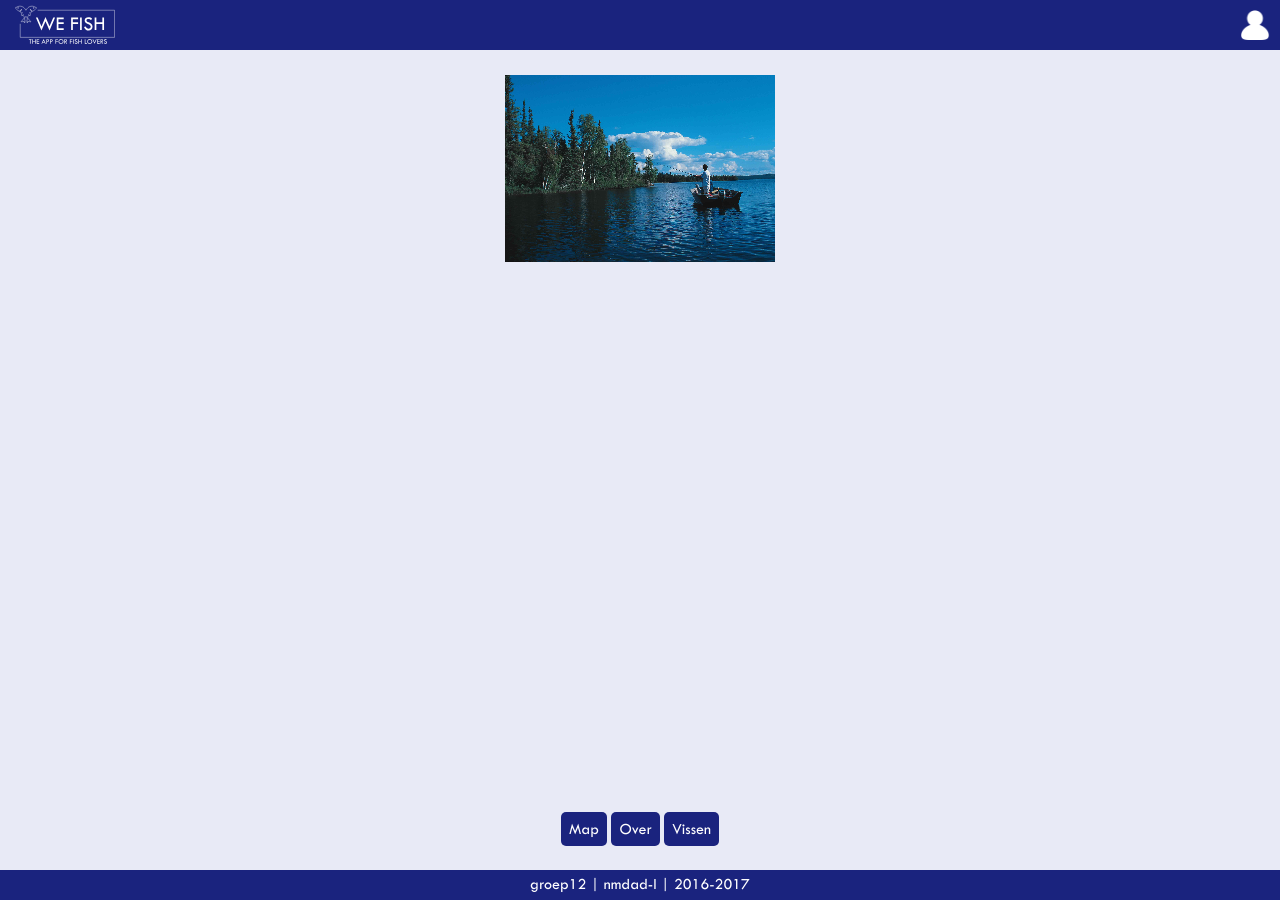
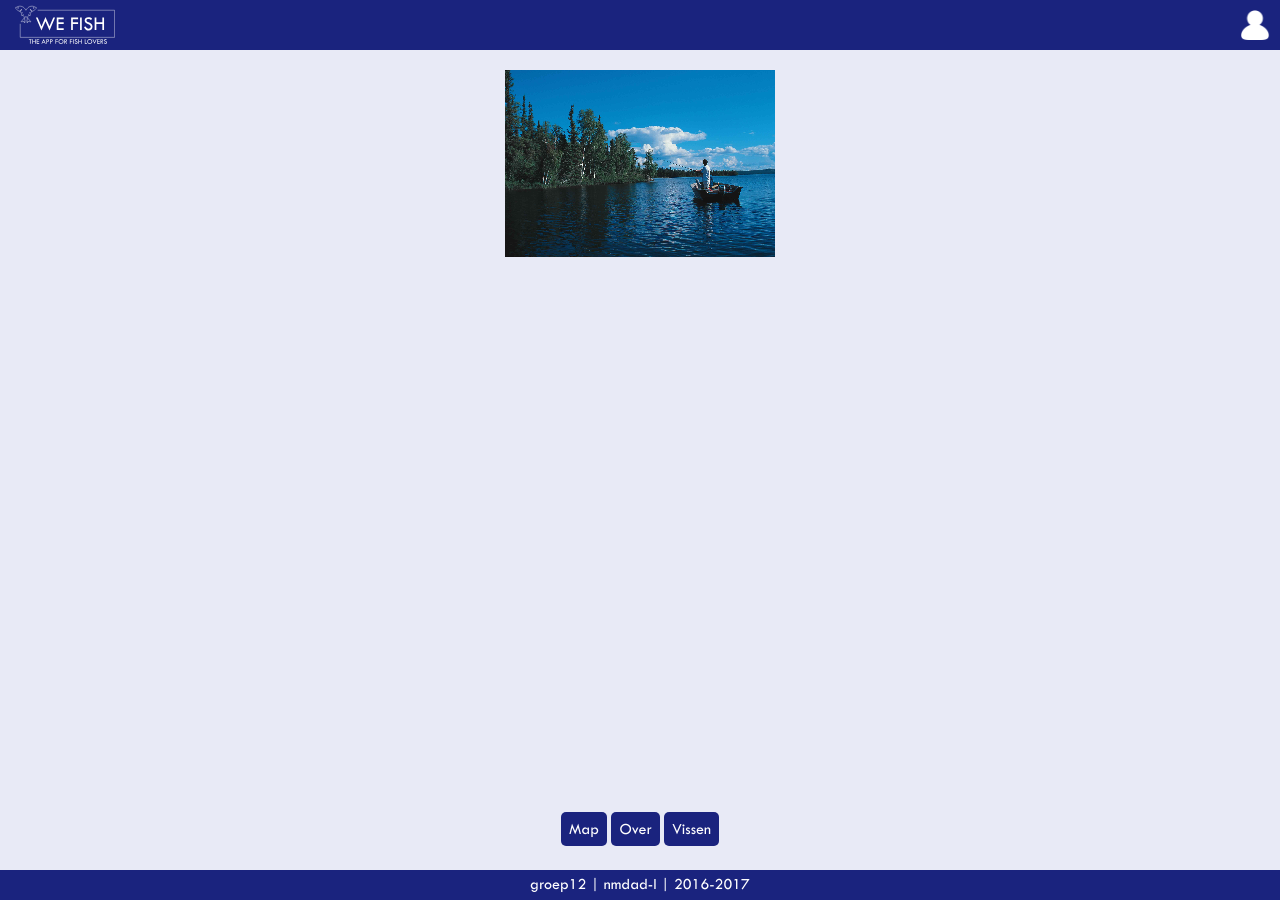
Before and after one commit to svennote/WeFish.github.io, a Jekyll site: the page built from start.html, in a window 1280 px wide. Built offline with Jekyll 4.4.1, drawn with Linux system fonts in a browser that asks for light colours.

Commit message:
aangepast

```diff
--- a/css/login.scss
+++ b/css/login.scss
@@ -102,24 +102,14 @@
 
 }
 
-.container {
 
-
-margin-top:75px;
-color:black;
-
-}
 
 .container form {
 
 display:block;
 margin:0 auto;
 
-
-
 }
-
-
 
 header #loginwelkom {
 
@@ -160,6 +150,7 @@
 text-align: center;
 color:white;
 
+
 }
 
 .navigation a:hover {
--- a/login.html
+++ b/login.html
@@ -4,7 +4,7 @@
 ---
 
 
-<div class="container">
+<div class="totaal">
     <h3>Log in</h3>
     <table>
     <form onsubmit="return check()">
--- a/registreer.html
+++ b/registreer.html
@@ -4,7 +4,7 @@
 ---
 
 
-<div class="container">
+<div class="totaal">
     <h3>Maak een nieuwe gebruiker aan</h3>
     <table>
     <form action="login.html">
--- a/start.html
+++ b/start.html
@@ -4,7 +4,7 @@
 ---
 
 
-<div class="container">
+<div class="totaal">
 
 <img src="images/achtergrondfoto_klein.png" class="achtergrondfoto">
 
```
